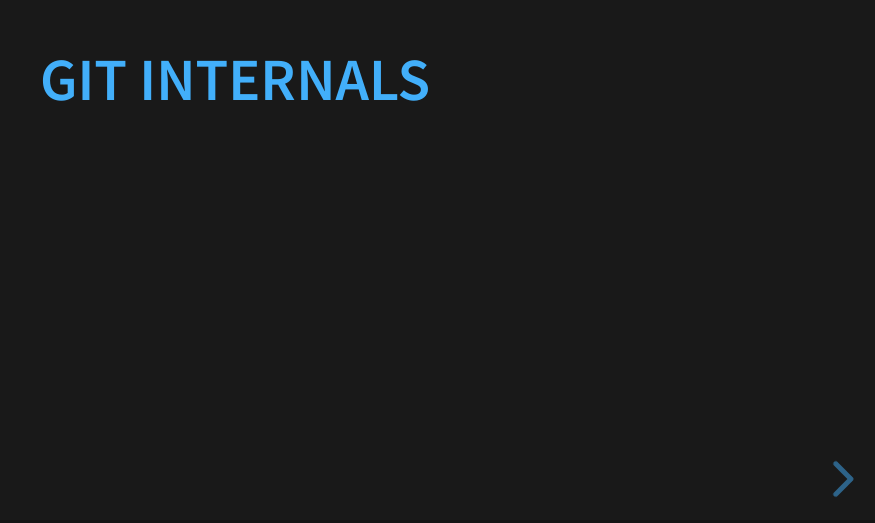
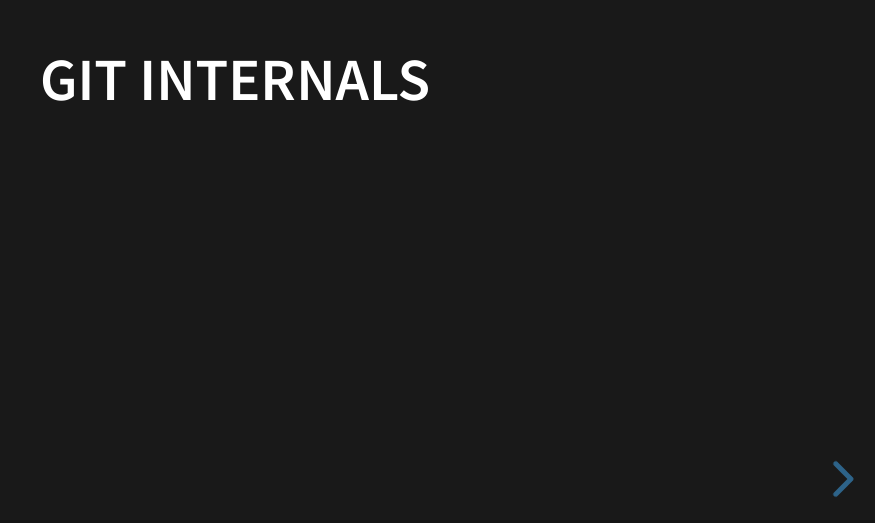
Before and after one commit to gbroques/git-internals-presentation, a website: page index.html in a window 1280 px wide. Shown: the part 277-800 px from the top of the page, without its empty margins (405-1280 px from the left). Drawn offline with Linux system fonts and the light colour scheme.

Commit message:
Remove duplicate link to git internals

```diff
--- a/index.html
+++ b/index.html
@@ -22,7 +22,7 @@
 		<div class="reveal">
 			<div class="slides">
 				<section>
-					<h3><a href="https://git-scm.com/book/en/v2/Git-Internals-Plumbing-and-Porcelain" target="_blank">Git Internals</a></h3>
+					<h3>Git Internals</h3>
 					<h4 class="fragment">Part 1: Objects</h4>
 				</section>
 				<section>
```
